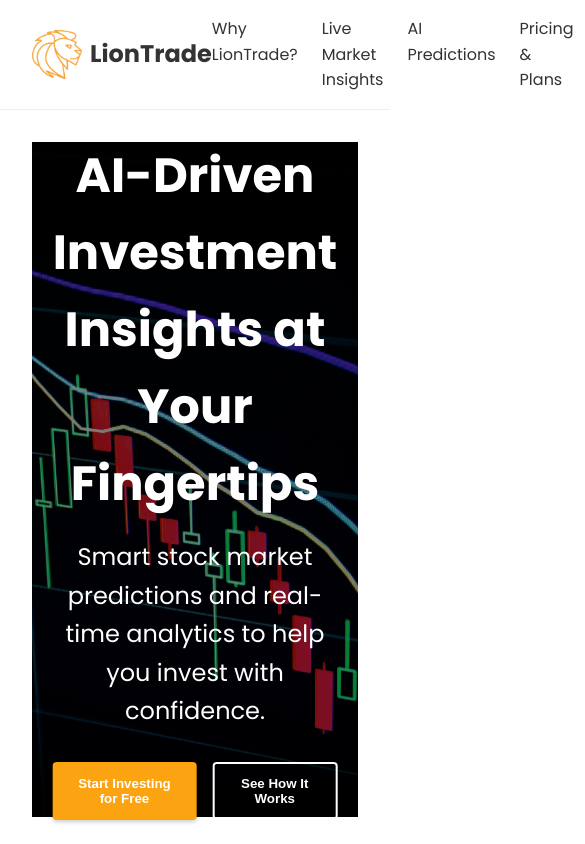
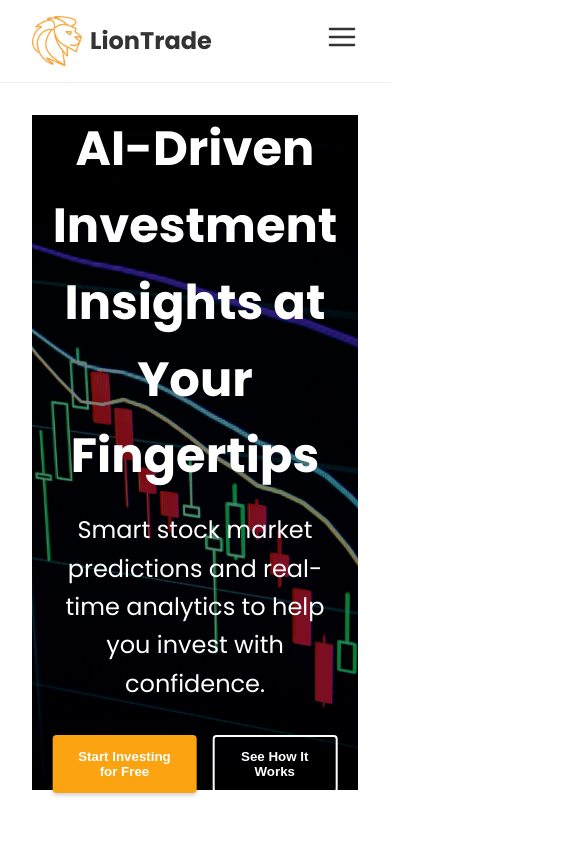
Before and after one commit to Liontrade/sarabi, a React (Vite) app: page / in a window 390 px wide. Shown: the top 844 px of the page, 585 px wide, since content can reach past the window. Built offline with nearby package versions, Linux system fonts and the light colour scheme.

Commit message:
Added react-icons, hamburger menu

```diff
--- a/package.json
+++ b/package.json
@@ -16,6 +16,7 @@
     "firebase": "^11.4.0",
     "react": "^19.0.0",
     "react-dom": "^19.0.0",
+    "react-icons": "^5.5.0",
     "react-router-dom": "^7.3.0",
     "recharts": "^2.15.1"
   },
--- a/src/components/LandingPage/Navbar/Navbar.css
+++ b/src/components/LandingPage/Navbar/Navbar.css
@@ -76,3 +76,91 @@
 .btn--signup:hover {
   background-color: var(--color-primary-hover);
 }
+
+
+.navbar {
+  display: flex;
+  justify-content: space-between;
+  align-items: center;
+  padding: 1rem 2rem;
+  background-color: var(--color-secondary);
+  border-bottom: 1px solid #eee;
+  position: sticky;
+  top: 0;
+  z-index: 999;
+}
+
+.navbar__logo {
+  display: flex;
+  align-items: center;
+}
+
+.navbar__logo img {
+  width: 50px;
+}
+
+.navbar__brand {
+  font-size: 1.5rem;
+  font-weight: 700;
+  color: var(--color-dark);
+  margin-left: 0.5rem;
+}
+
+.navbar__toggle {
+  display: none;
+  background: none;
+  border: none;
+  font-size: 2rem;
+  cursor: pointer;
+  color: var(--color-dark);
+}
+
+.navbar__links {
+  display: flex;
+  list-style: none;
+  gap: 1.5rem;
+}
+
+.navbar__links li a {
+  text-decoration: none;
+  color: var(--color-dark);
+  font-weight: 500;
+  transition: color 0.3s;
+}
+
+.navbar__links li a:hover {
+  color: var(--color-primary);
+}
+
+.navbar__actions {
+  display: flex;
+  gap: 1rem;
+}
+
+/* Responsive Styles */
+@media (max-width: 1080px) {
+  .navbar__toggle {
+    display: block;
+  }
+
+  .navbar__links {
+    display: none;
+    flex-direction: column;
+    position: absolute;
+    top: 60px;
+    left: 0;
+    width: 100%;
+    background-color: var(--color-secondary);
+    padding: 1rem 0;
+    text-align: center;
+    box-shadow: 0px 4px 6px rgba(0, 0, 0, 0.1);
+  }
+
+  .navbar__links--active {
+    display: flex;
+  }
+
+  .navbar__actions {
+    display: none;
+  }
+}
--- a/src/components/LandingPage/Navbar/Navbar.tsx
+++ b/src/components/LandingPage/Navbar/Navbar.tsx
@@ -1,16 +1,26 @@
-import React from 'react';
-import './Navbar.css';
-import logo from '../../../assets/logo_without_background.png';
-import {Link} from "react-router-dom";
+import React, { useState } from "react";
+import "./Navbar.css";
+import logo from "../../../assets/logo_without_background.png";
+import { Link } from "react-router-dom";
+import { FiMenu, FiX } from "react-icons/fi";
 
 const Navbar: React.FC = () => {
+  const [menuOpen, setMenuOpen] = useState(false);
+
   return (
     <nav className="navbar">
       <div className="navbar__logo">
         <img src={logo} alt="LionTrade Logo" className="navbar__logo-img" />
         <h1 className="navbar__brand">LionTrade</h1>
       </div>
-      <ul className="navbar__links">
+
+      {/* Hamburger Menu Button */}
+      <button className="navbar__toggle" onClick={() => setMenuOpen(!menuOpen)}>
+        {menuOpen ? <FiX /> : <FiMenu />}
+      </button>
+
+      {/* Links - Responsive Menu */}
+      <ul className={`navbar__links ${menuOpen ? "navbar__links--active" : ""}`}>
         <li>
           <a href="#why-liontrade">Why LionTrade?</a>
         </li>
@@ -27,9 +37,15 @@ const Navbar: React.FC = () => {
           <a href="#learn-grow">Learn &amp; Grow</a>
         </li>
       </ul>
+
+      {/* Login & Signup Buttons */}
       <div className="navbar__actions">
-      <Link to="/login" className="btn btn--login">Login</Link>
-          <Link to="/signup" className="btn btn--signup">Sign Up</Link>
+        <Link to="/login" className="btn btn--login">
+          Login
+        </Link>
+        <Link to="/signup" className="btn btn--signup">
+          Sign Up
+        </Link>
       </div>
     </nav>
   );
```
Also changed, not shown: 1 other file (tests, documents, lock files or other folders).
